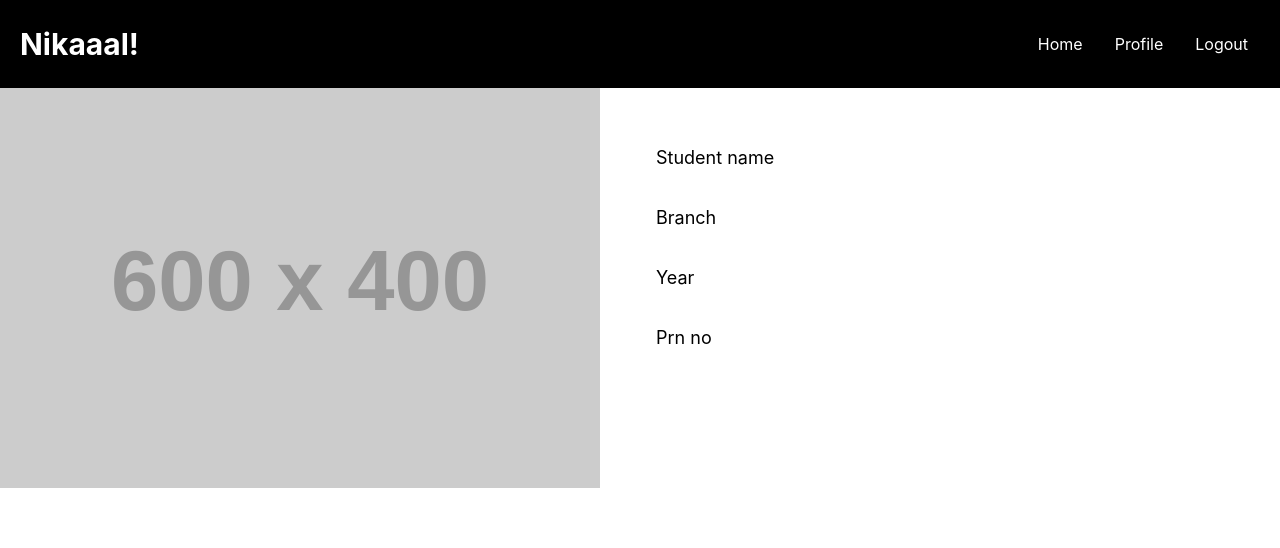
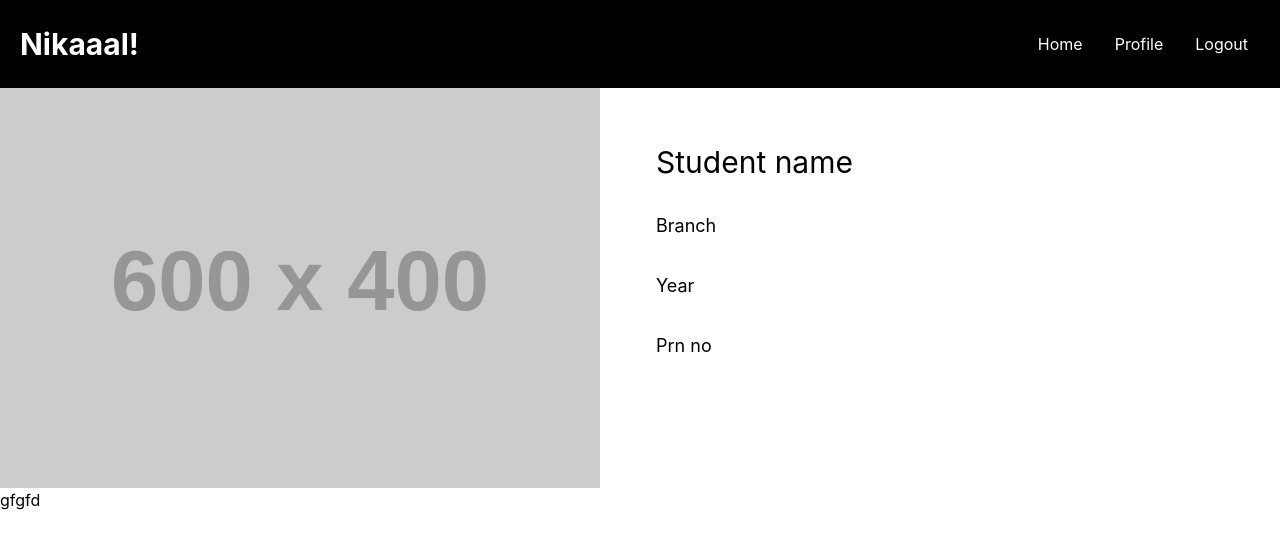
Before and after one commit to programmerpranit/codeissance_35_vadapav, a Next.js app: page /student/profile in a window 1280 px wide. Shown: the top 548 px of the page. Built offline with nearby package versions, Linux system fonts and the light colour scheme.

Commit message:
profile updated

```diff
--- a/pages/student/profile.jsx
+++ b/pages/student/profile.jsx
@@ -29,12 +29,15 @@ const Profile = () => {
               className="flex "
             />
           </div>
-          <div className="flex flex-col m-4 p-6">
-            <h1 className="p-4 text-lg">Student name</h1>
+          <div className="flex flex-col m-4 p-6 border-black">
+            <h1 className="p-4 text-3xl">Student name</h1>
             <h1 className="p-4 text-lg">Branch</h1>
             <h1 className="p-4 text-lg">Year </h1>
             <h1 className="p-4 text-lg">Prn no </h1>
           </div>
+        </div>
+        <div>
+          gfgfd
         </div>
       </div>
     </>
```
